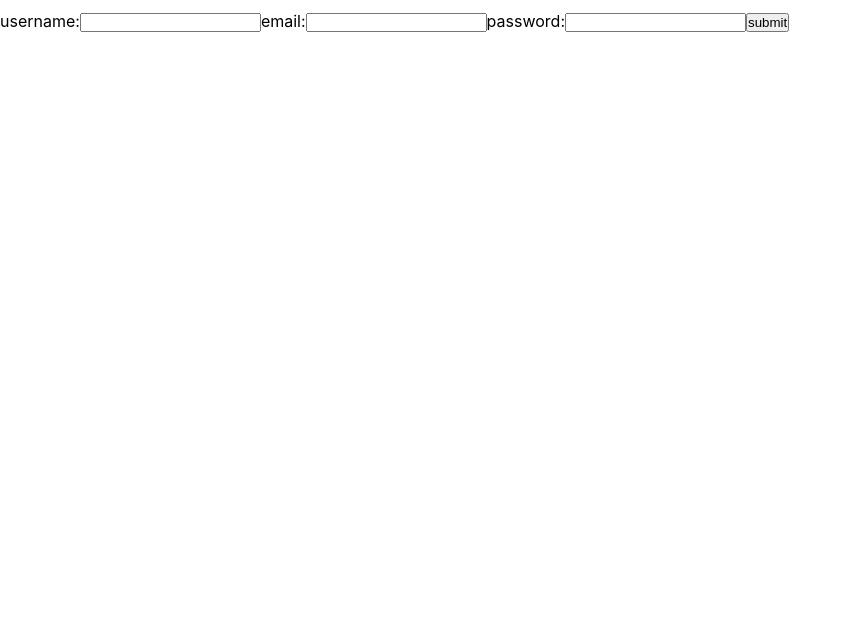
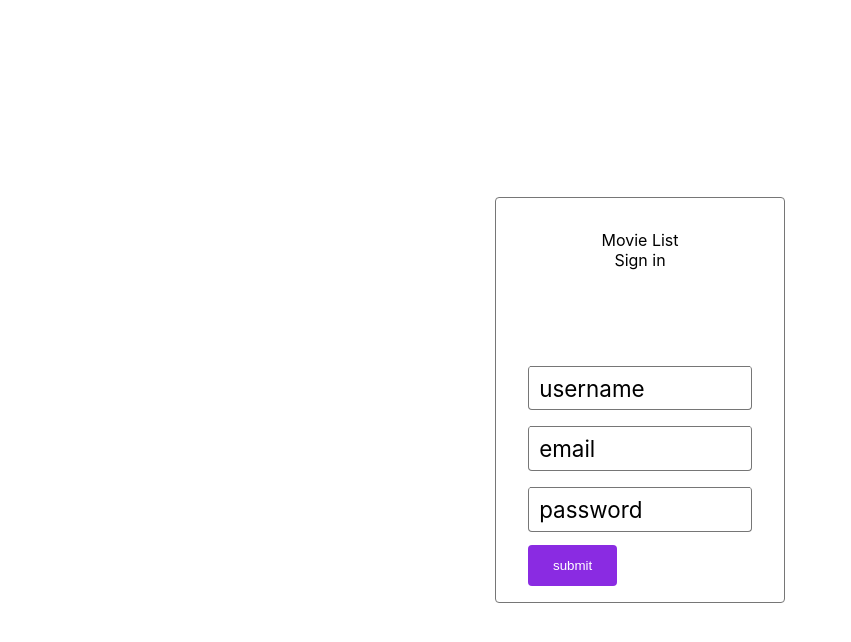
Before and after one commit to j0053f/movie_watch_list_frontend, a React (Create React App) app: page /signup in a window 1280 px wide. Shown: the top 642 px of the page, without its empty margins (0-851 px from the left). Built offline with nearby package versions, Linux system fonts and the light colour scheme.

Commit message:
create account component navigation with CSS. there is a problem with Input component top border.(in some situations becames thiker) & minor changes

```diff
--- a/src/App.css
+++ b/src/App.css
@@ -29,6 +29,12 @@ a:hover{
   border-color: #dadce0;
 }
 
+.inputs-container{
+  display: grid;
+  gap:1em;
+  justify-items:center;
+}
+
 .button:hover:not(.button--medium){
   background-color: hsl(271deg 76% 31%);
   color:#fff;
--- a/src/FormAddMovie.js
+++ b/src/FormAddMovie.js
@@ -51,10 +51,11 @@ export default function FormAddMovie() {
   return (
     <div>
       <h1>{username}'s Movie list</h1>
-      <Link to="/home"> {"back to main page"}</Link>
+      <Link to="/"> {"back to main page"}</Link>
       <form onSubmit={handleSubmit}>
         <Input
           labelText="Movie name"
+          style={{ ["--border-top-length"]: "Movie name".length }}
           type="text"
           name="movieName"
           value={movieName}
@@ -80,7 +81,7 @@ export default function FormAddMovie() {
           ))}
         </div>
 
-        <input type="submit" value="submit" />
+        <input className="button button--medium" type="submit" value="submit" />
       </form>
     </div>
   );
@@ -91,10 +92,12 @@ function Episode({ index, _value, handleEpisodeCount }) {
     const { target } = event;
     if (target.name === "numEpisode") handleEpisodeCount(+target.value);
   }
+  const labelText = `Season ${index + 1} #Episodes`;
+
   return (
-    <div>
+    <div style={{ marginTop: "1em" }}>
       <Input
-        labelText={`Season ${index + 1} #Episodes`}
+        labelText={labelText}
         type="number"
         name="numEpisode"
         value={_value}
--- a/src/SignIn.js
+++ b/src/SignIn.js
@@ -5,6 +5,7 @@ import { useLocation, useNavigate } from "react-router-dom";
 import { AuthContext } from "./Auth/AuthProvider";
 
 import Input from "./components/Input";
+import { Link } from "react-router-dom";
 
 export default function SignIn() {
   const [username, setUsername] = useState("");
@@ -55,6 +56,7 @@ export default function SignIn() {
           <div>Movie List</div>
           <div>Sign in</div>
         </div>
+        <div className="inputs-container">
           <Input
             labelText="username"
             type="text"
@@ -64,13 +66,18 @@ export default function SignIn() {
           />
 
           <Input
+            stle={{ marginTop: "1em" }}
             labelText="password"
             type="password"
             name="password"
             value={password}
             onChange={handleChange}
           />
+        </div>
 
+        <Link className="button " to="/signup">
+          Create an account
+        </Link>
         <input className="button button--medium" type="submit" value="Enter" />
       </form>
       {render_error(authError)}
--- /dev/null
+++ b/src/SignUp.css
@@ -0,0 +1,26 @@
+.signup-container{
+    height: 100vh;
+    display: grid;
+    grid-template-columns: 1fr auto 1fr;
+    grid-template-rows: 1fr auto 1fr;
+}
+.signup-form{
+    border:1px rgb(118,118,118) solid;
+    padding: 1em 2em;
+    border-radius: 4px;
+    grid-column: 2;
+    grid-row: 2;
+}
+
+
+form>*{
+    margin-top:1em;
+}
+
+.description{
+    display:flex;
+    flex-direction: column;
+    align-items: center;
+    margin-bottom: 6em;
+
+}
--- a/src/SignUp.js
+++ b/src/SignUp.js
@@ -1,72 +1,105 @@
-import React, { useEffect, useState } from 'react'
+import React, { useContext, useEffect, useState } from "react";
+import "./SignUp.css";
+import Input from "./components/Input";
+import { useNavigate } from "react-router-dom";
 
-export default function SignUp () {
-  const [username, setUsername] = useState('')
-  const [password, setPassword] = useState('')
-  const [email, setEmail] = useState('')
-  const [isSubmitted, setIsSubmitted] = useState(false)
+import { AuthContext } from "./Auth/AuthProvider";
 
+export default function SignUp() {
+  const [username, setUsername] = useState("");
+  const [password, setPassword] = useState("");
+  const [email, setEmail] = useState("");
+  //signUp status
+  const EMPTY = "EMPTY";
+  const PENDING = "PENDING";
+  const SUCCESS = "SUCCESS";
+  const ERROR = "ERROR";
+
+  const [signupStatus, setSignupStatus] = useState(EMPTY);
+  const navigate = useNavigate();
+
+  const { signin } = useContext(AuthContext);
+  // isSubmitted
   useEffect(() => {
-    isSubmitted &&
-      fetch('/api/movielist/v1.1/register', {
-        method: 'POST',
+    if (signupStatus === PENDING) {
+      fetch("/api/movielist/v1.1/register", {
+        method: "POST",
         headers: {
-          'content-type': 'application/json'
+          "content-type": "application/json",
         },
         body: JSON.stringify({
           name: username,
           password: password,
-          email: email
-        })
+          email: email,
+        }),
       })
-  }, [isSubmitted])
+        .then((response) => response.json())
+        .then(({ status }) => {
+          if (status === "created") {
+            signin(username, password, () => {
+              setSignupStatus(SUCCESS);
+              navigate("/");
+            });
+          } else {
+            setSignupStatus(ERROR);
+            console.log("ERROR", status);
+          }
+        });
+    }
+  }, [signupStatus]);
 
-  function handleChange (event) {
-    const target = event.target
-    target.name === 'email' && setEmail(target.value)
-    target.name === 'username' && setUsername(target.value)
-    target.name === 'password' && setPassword(target.value)
+  function handleChange(event) {
+    const target = event.target;
+    target.name === "email" && setEmail(target.value);
+    target.name === "username" && setUsername(target.value);
+    target.name === "password" && setPassword(target.value);
   }
 
-  function handleSubmit (event) {
-    event.preventDefault()
-    setIsSubmitted(true)
+  function handleSubmit(event) {
+    event.preventDefault();
+    console.log(signupStatus);
+    if (signupStatus === EMPTY || signupStatus === ERROR) {
+      setSignupStatus(PENDING);
+    } else if (signupStatus === SUCCESS) {
+      console.log("your account is created");
+    } else {
+      console.log("please wait");
+    }
   }
   return (
-    <div>
-      <form onSubmit={handleSubmit}>
-        <label>
-          username:
-          <input
+    <div className="signup-container">
+      <form className="signup-form" onSubmit={handleSubmit}>
+        <div className="description">
+          <div>Movie List</div>
+          <div>Sign in</div>
+        </div>
+        <div className="inputs-container">
+          <Input
+            labelText="username"
             type="text"
             name="username"
             value={username}
             onChange={handleChange}
-          ></input>
-        </label>
+          ></Input>
 
-        <label>
-          email:
-          <input
+          <Input
+            labelText="email"
             type="email"
             name="email"
             value={email}
             onChange={handleChange}
-          ></input>
-        </label>
+          ></Input>
 
-        <label>
-          password:
-          <input
+          <Input
+            labelText="password"
             type="password"
             name="password"
             value={password}
             onChange={handleChange}
-          ></input>
-        </label>
-
-        <input type="submit" value="submit" />
+          ></Input>
+        </div>
+        <input className="button " type="submit" value="submit" />
       </form>
     </div>
-  )
+  );
 }
--- a/src/components/Input.css
+++ b/src/components/Input.css
@@ -8,7 +8,7 @@
 
   }
 
-  .form-field input{
+  .form-field>input{
     font-size:1em;
     width:100%;
     height:100%;
@@ -20,7 +20,7 @@
     padding-left:.5em;
   }
 
-  .form-field label{
+  .form-field>label{
     position:absolute;
     left:0px;
     top:0px;
@@ -40,7 +40,7 @@
 
     transition-duration:300ms;
   }
-  .form-field label::after{
+  .form-field__label::after{
     content:"";
     display:inline-block;
     position:absolute;
@@ -52,17 +52,17 @@
     transition-duration:300ms;
 
   }
-  .form-field input:autofill ~label>.label__text{
+  .form-field input:autofill~label>.label__text{
     transform:translate(-30%,-50%) scale(.6);
   }
-  .form-field input:autofill ~label::after{
+  .form-field input:autofill~label::after{
     /* width:calc(100% - .65*(8/2)*1em); */
     width:60%;
   }
 
-  .form-field input:focus ~label>.label__text,
-  .form-field input:not(input:placeholder-shown) ~label>.label__text,
-  .form-field input:-webkit-autofill ~label>.label__text{
+  .form-field>input:focus ~label>.label__text,
+  .form-field>input:not(input:placeholder-shown) ~label>.label__text,
+  .form-field>input:-webkit-autofill~label>.label__text{
     transform:translate(-22%,-50%) scale(.65);
     color:blueviolet;
   }
@@ -74,6 +74,8 @@
   .form-field input:-webkit-autofill ~label::after{
     /* width:calc(100% - .65*(8/2)*1em); */
     width:60%;
+    /* --border-top-length : 20; */
+    /* width:calc(100% - var(--border-top-length) * .5em) */
 
   }
   .form-field input:focus ~label::after{
--- a/src/components/Input.js
+++ b/src/components/Input.js
@@ -10,7 +10,7 @@ export default function Input({ labelText, ...propsRest }) {
         placeholder=" "
         {...propsRest}
       />
-      <label htmlFor={name}>
+      <label className="form-field__label" htmlFor={name}>
         <div className="label__text">{labelText}</div>
       </label>
     </div>
```
Lines whose indentation alone changed are shown as unchanged.
